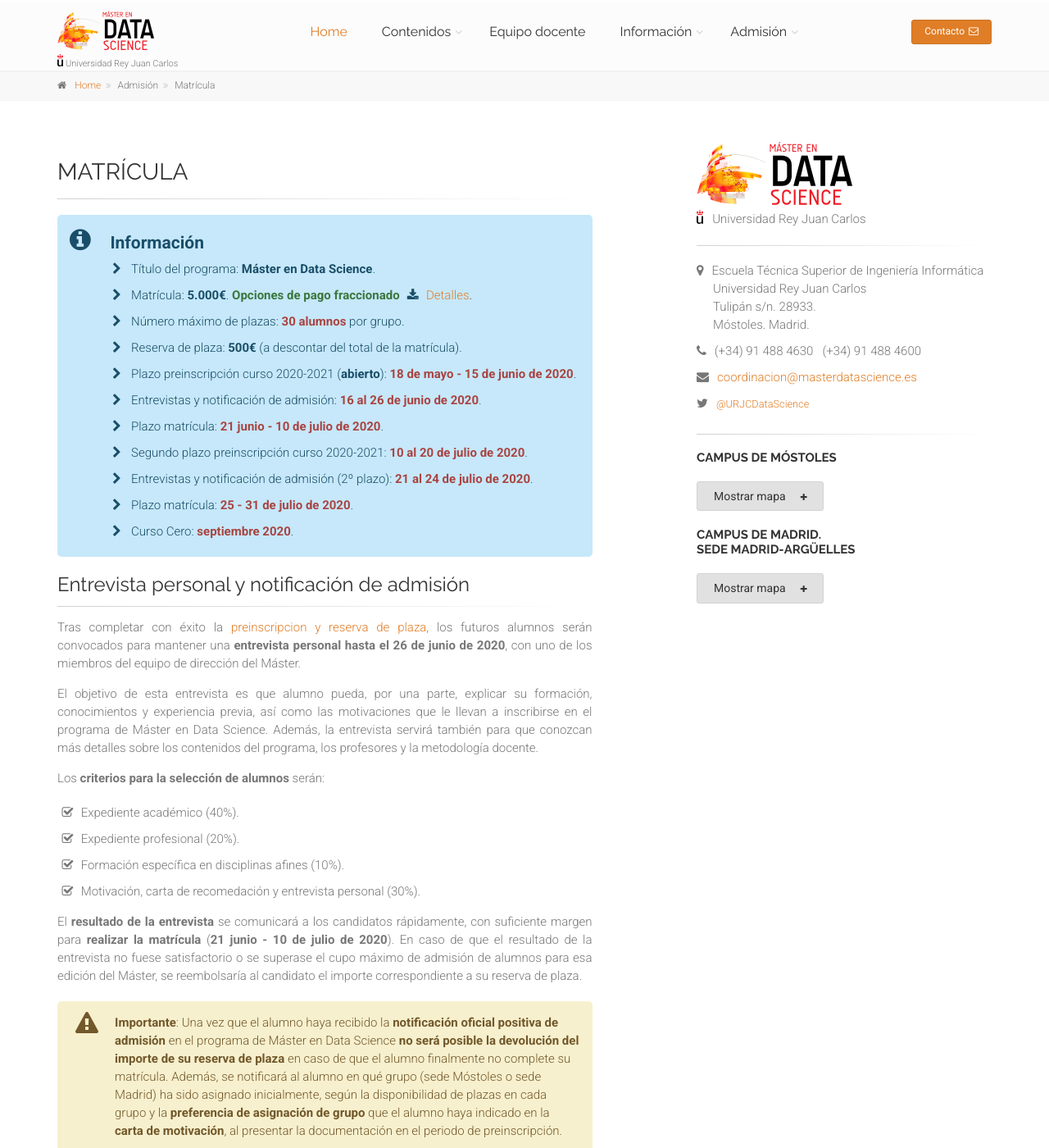
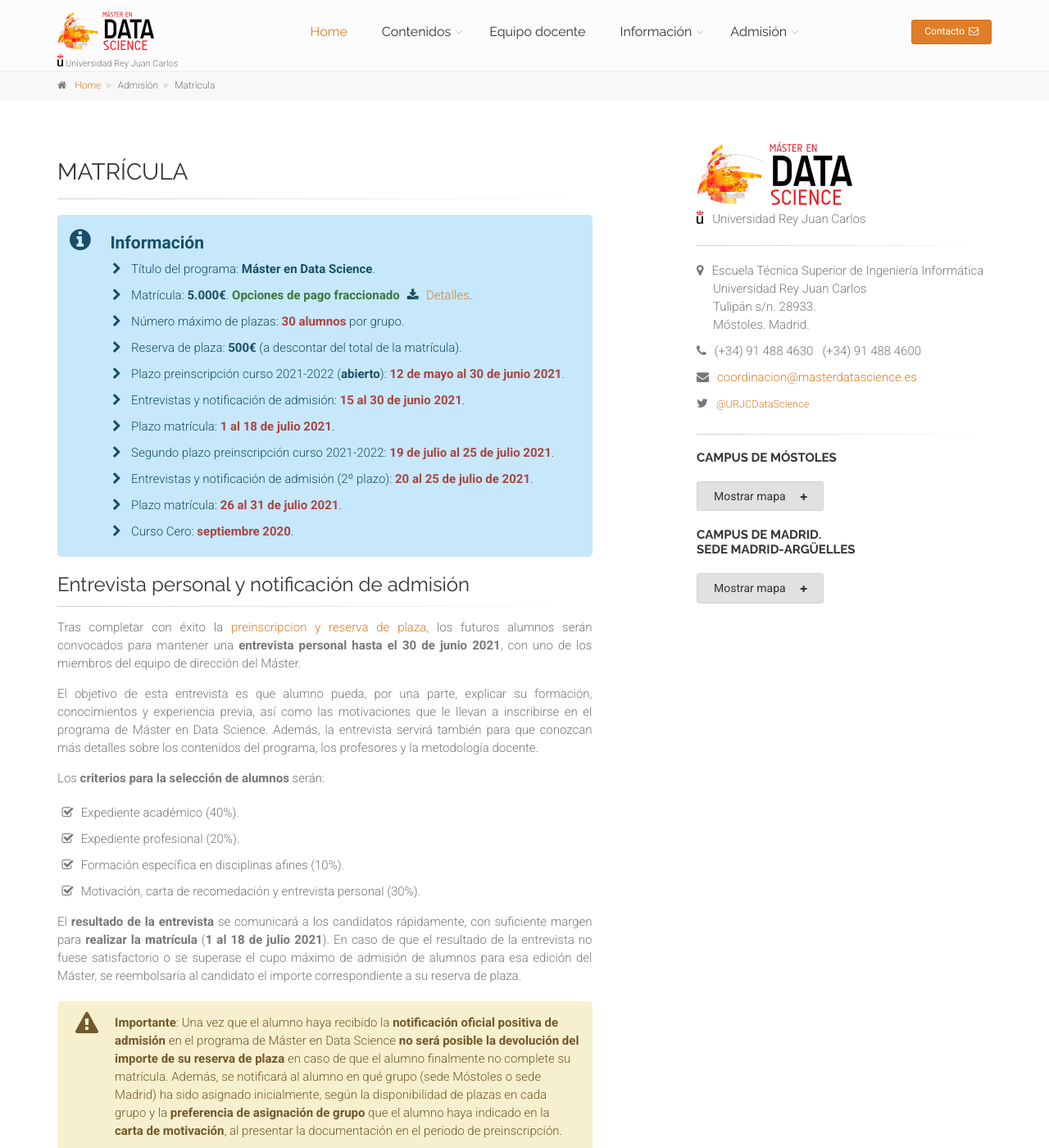
Before and after one commit to URJCDataScience/central, a Jekyll site: the page built from matricula/index.html, in a window 1280 px wide and 1400 px high. Shown: the whole window at 82% size. Built offline with Jekyll 4.4.1, drawn with Linux system fonts in a browser that asks for light colours; some of the changed text lies outside the part shown.

Commit message:
Update dates year 2021-2022

```diff
--- a/matricula/index.html
+++ b/matricula/index.html
@@ -33,23 +33,23 @@ author: URJCDataScience
 					<li><i class="fa fa-chevron-right pr-10"></i>Reserva de plaza:
 						<strong>500€</strong> (a descontar del total de la matrícula).
 					</li>
-					<li><i class="fa fa-chevron-right pr-10"></i>Plazo preinscripción curso 2020-2021 (<strong>abierto</strong>):
-						<strong class="text-danger">18 de mayo  - 15 de junio de 2020</strong>.
+					<li><i class="fa fa-chevron-right pr-10"></i>Plazo preinscripción curso 2021-2022 (<strong>abierto</strong>):
+						<strong class="text-danger">12 de mayo al 30 de junio 2021</strong>.
 					</li>
 					<li><i class="fa fa-chevron-right pr-10"></i>Entrevistas y notificación de admisión:
-						<strong class="text-danger">16 al 26 de junio de 2020</strong>.
+						<strong class="text-danger">15 al 30 de junio 2021</strong>.
 					</li>
 					<li><i class="fa fa-chevron-right pr-10"></i>Plazo matrícula:
-						<strong class="text-danger">21 junio - 10 de julio de 2020</strong>.
+						<strong class="text-danger">1 al 18 de julio 2021</strong>.
 					</li>
-					<li><i class="fa fa-chevron-right pr-10"></i>Segundo plazo preinscripción curso 2020-2021:
-						<strong class="text-danger">10 al 20 de julio de 2020</strong>.
+					<li><i class="fa fa-chevron-right pr-10"></i>Segundo plazo preinscripción curso 2021-2022:
+						<strong class="text-danger">19 de julio  al 25 de julio 2021</strong>.
 					</li>
 					<li><i class="fa fa-chevron-right pr-10"></i>Entrevistas y notificación de admisión (2º plazo):
-						<strong class="text-danger">21 al 24 de julio de 2020</strong>.
+						<strong class="text-danger">20 al 25 de julio de 2021</strong>.
 					</li>
 					<li><i class="fa fa-chevron-right pr-10"></i>Plazo matrícula:
-						<strong class="text-danger">25 - 31 de julio de 2020</strong>.
+						<strong class="text-danger">26 al 31 de julio 2021</strong>.
 					</li>
 					<li><i class="fa fa-chevron-right pr-10"></i>Curso Cero:
 						<strong class="text-danger">septiembre 2020</strong>.
@@ -62,7 +62,7 @@ author: URJCDataScience
 				<p class="text-justify">
 					Tras completar con éxito la <a href="{{ site.url }}/preinscripcion">preinscripcion y
 					reserva de plaza</a>, los futuros alumnos serán convocados para mantener una <strong>entrevista
-					personal hasta el 26 de junio de 2020</strong>, con uno de
+					personal hasta el 30 de junio 2021</strong>, con uno de
 					los miembros del equipo de dirección del Máster.
 				 </p>
 				 <p class="text-justify">
@@ -92,7 +92,7 @@ author: URJCDataScience
 
 				 <p class="text-justify">
 				 	El <strong>resultado de la entrevista</strong> se comunicará a los candidatos rápidamente,
-				 	con suficiente margen para <strong>realizar la matrícula</strong> (<strong>21 junio - 10 de julio de 2020</strong>).
+				 	con suficiente margen para <strong>realizar la matrícula</strong> (<strong>1 al 18 de julio 2021</strong>).
 				 	En caso de que el resultado de la entrevista no fuese satisfactorio o se superase
 				 	el cupo máximo de admisión de alumnos para esa edición del Máster, se reembolsaría al candidato
 				 	el importe correspondiente a su reserva de plaza.
@@ -114,7 +114,7 @@ author: URJCDataScience
 				 <p class="text-justify">
 				 	Una vez superadas las fases anteriores, el último paso del proceso de admisión es
 				 	completar la <strong>matrícula por Internet</strong>. Se realiza mediante la aplicación
-				 	disponible en la web de la URJC, dentro del plazo <strong>21 junio - 10 de julio de 2020</strong>.
+				 	disponible en la web de la URJC, dentro del plazo <strong>1 al 18 de julio 2021</strong>.
 				 </p>
 				 <!-- Botón matrícula URJC website -->
 				 <a href="http://www.urjc.es/estudiar-en-la-urjc/admision/276-titulos-propios-admision#matr%C3%ADcula" class="btn btn-default btn-animated">Matrícula electrónica <i class="fa fa-sign-in"></i></a>
@@ -134,10 +134,10 @@ author: URJCDataScience
 				<div class="separator-2"></div>
 				<p class="text-justify">
 				 Si todavía hay plazas disponibles, el alumno ha realizado la <strong>preinscripción</strong> durante el segundo
-				 periodo habilitado (<strong>10 al 20 de julio de 2020</strong>) y tras la <strong>entrevista personal</strong> (hasta el
-				 <strong>24 de julio de 2020</strong>) ha recibido <u>notificación positiva</u>, podrá realizar entonces
+				 periodo habilitado (<strong>19 de julio  al 25 de julio 2021</strong>) y tras la <strong>entrevista personal</strong> (hasta el
+				 <strong>25 de julio de 2021</strong>) ha recibido <u>notificación positiva</u>, podrá realizar entonces
 				 su <strong>matrícula por Internet</strong>. Se efectuará mediante la aplicación
-				 disponible en la web de la URJC, dentro del segundo plazo habilitado (<strong>25 - 31 de julio de 2020</strong>).
+				 disponible en la web de la URJC, dentro del segundo plazo habilitado (<strong>26 al 31 de julio 2021</strong>).
 				</p>
 				<!-- Botón matrícula URJC website -->
 				<a href="http://www.urjc.es/estudiar-en-la-urjc/admision/276-titulos-propios-admision#matr%C3%ADcula" class="btn btn-default btn-animated">Matrícula electrónica <i class="fa fa-sign-in"></i></a>
```
